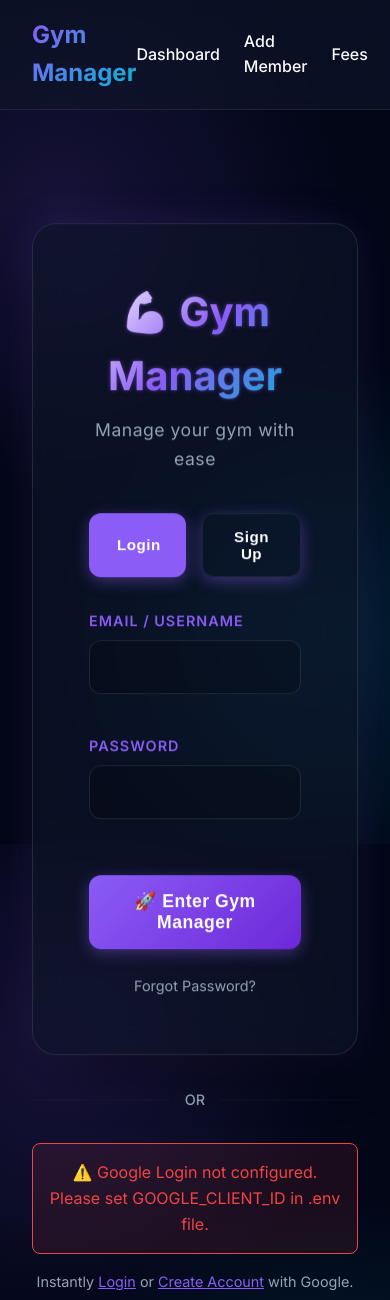
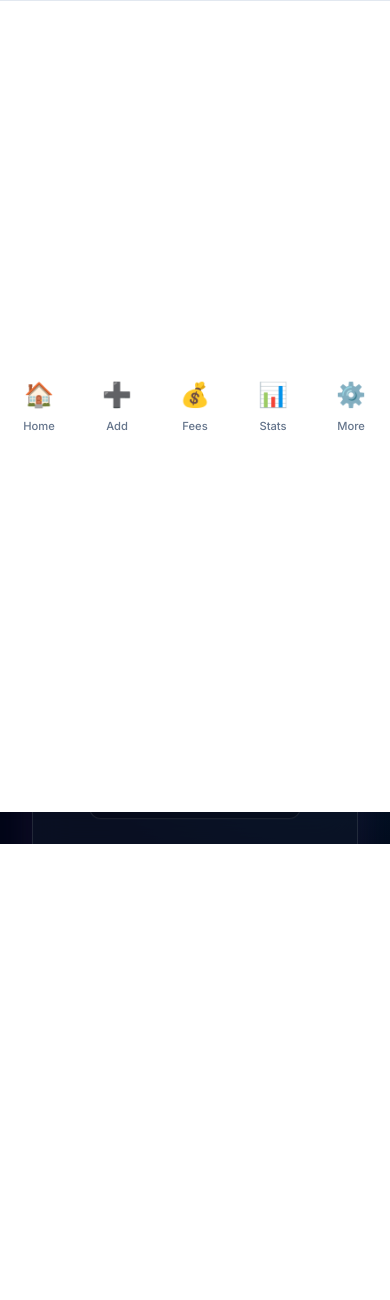
Before and after one commit to AHADKHATTAK1/fitnessmangement, a Flask app: page /auth in a window 390 px wide; the page is wider, and only the part inside the window is pictured. Shown: the top 1300 px of that part. After the commit the page ends 844 px from the top of that part, so only its background shows below. Run offline with Flask 3, Linux system fonts and the light colour scheme; the visitor is signed in with stand-in values (Sample User, id 1); data comes from the database, SQL or seed files in the repository; some libraries are stand-ins or nearby versions.

Commit message:
Add professional bottom navigation bar for mobile

```diff
--- a/static/css/mobile.css
+++ b/static/css/mobile.css
@@ -28,6 +28,8 @@ body {
     font-size: 16px;
     line-height: 1.6;
     color: var(--text);
+    padding-bottom: 70px;
+    /* Space for bottom nav on mobile */
 }
 
 /* Mobile Navigation - Always visible, no toggle needed */
@@ -164,6 +166,54 @@ table td {
 }
 
 /* ============================================
+   BOTTOM NAVIGATION BAR
+   ============================================ */
+.bottom-nav {
+    position: fixed;
+    bottom: 0;
+    left: 0;
+    right: 0;
+    background: white;
+    box-shadow: 0 -4px 12px rgba(0, 0, 0, 0.1);
+    display: flex;
+    justify-content: space-around;
+    align-items: center;
+    padding: 0.5rem 0;
+    z-index: 1000;
+    border-top: 1px solid #e2e8f0;
+}
+
+.nav-item {
+    display: flex;
+    flex-direction: column;
+    align-items: center;
+    text-decoration: none;
+    color: #64748b;
+    padding: 0.5rem 0.75rem;
+    transition: all 0.2s;
+    flex: 1;
+    max-width: 80px;
+}
+
+.nav-item:hover,
+.nav-item.active {
+    color: var(--primary);
+    background: rgba(139, 92, 246, 0.05);
+    border-radius: 12px;
+}
+
+.nav-icon {
+    font-size: 1.5rem;
+    margin-bottom: 0.25rem;
+}
+
+.nav-label {
+    font-size: 0.7rem;
+    font-weight: 500;
+    white-space: nowrap;
+}
+
+/* ============================================
    TABLET BREAKPOINT (768px+)
    ============================================ */
 @media (min-width: 768px) {
@@ -184,6 +234,15 @@ table td {
 
     .stats-grid {
         grid-template-columns: repeat(2, 1fr);
+    }
+
+    /* Hide bottom nav on desktop */
+    .bottom-nav {
+        display: none;
+    }
+
+    body {
+        padding-bottom: 0;
     }
 }
 
--- a/templates/base.html
+++ b/templates/base.html
@@ -532,10 +532,38 @@
             });
         });
 
-        // Offline/Online detection removed - no banner popup
+        //Offline/Online detection removed - no banner popup
         // App works offline silently via Service Worker
     </script>
     <script src="{{ url_for('static', filename='js/mobile.js') }}" defer></script>
+
+    <!-- Bottom Navigation Bar (Mobile Only) -->
+    {% if session.logged_in %}
+    <nav class="bottom-nav">
+        <a href="{{ url_for('dashboard') }}" class="nav-item {{ 'active' if request.endpoint == 'dashboard' else '' }}">
+            <div class="nav-icon">🏠</div>
+            <div class="nav-label">Home</div>
+        </a>
+        <a href="{{ url_for('add_member') }}"
+            class="nav-item {{ 'active' if request.endpoint == 'add_member' else '' }}">
+            <div class="nav-icon">➕</div>
+            <div class="nav-label">Add</div>
+        </a>
+        <a href="{{ url_for('fees') }}" class="nav-item {{ 'active' if request.endpoint == 'fees' else '' }}">
+            <div class="nav-icon">💰</div>
+            <div class="nav-label">Fees</div>
+        </a>
+        <a href="{{ url_for('advanced_analytics') }}"
+            class="nav-item {{ 'active' if request.endpoint == 'advanced_analytics' else '' }}">
+            <div class="nav-icon">📊</div>
+            <div class="nav-label">Stats</div>
+        </a>
+        <a href="{{ url_for('settings') }}" class="nav-item {{ 'active' if request.endpoint == 'settings' else '' }}">
+            <div class="nav-icon">⚙️</div>
+            <div class="nav-label">More</div>
+        </a>
+    </nav>
+    {% endif %}
 </body>
 
 </html>
```
